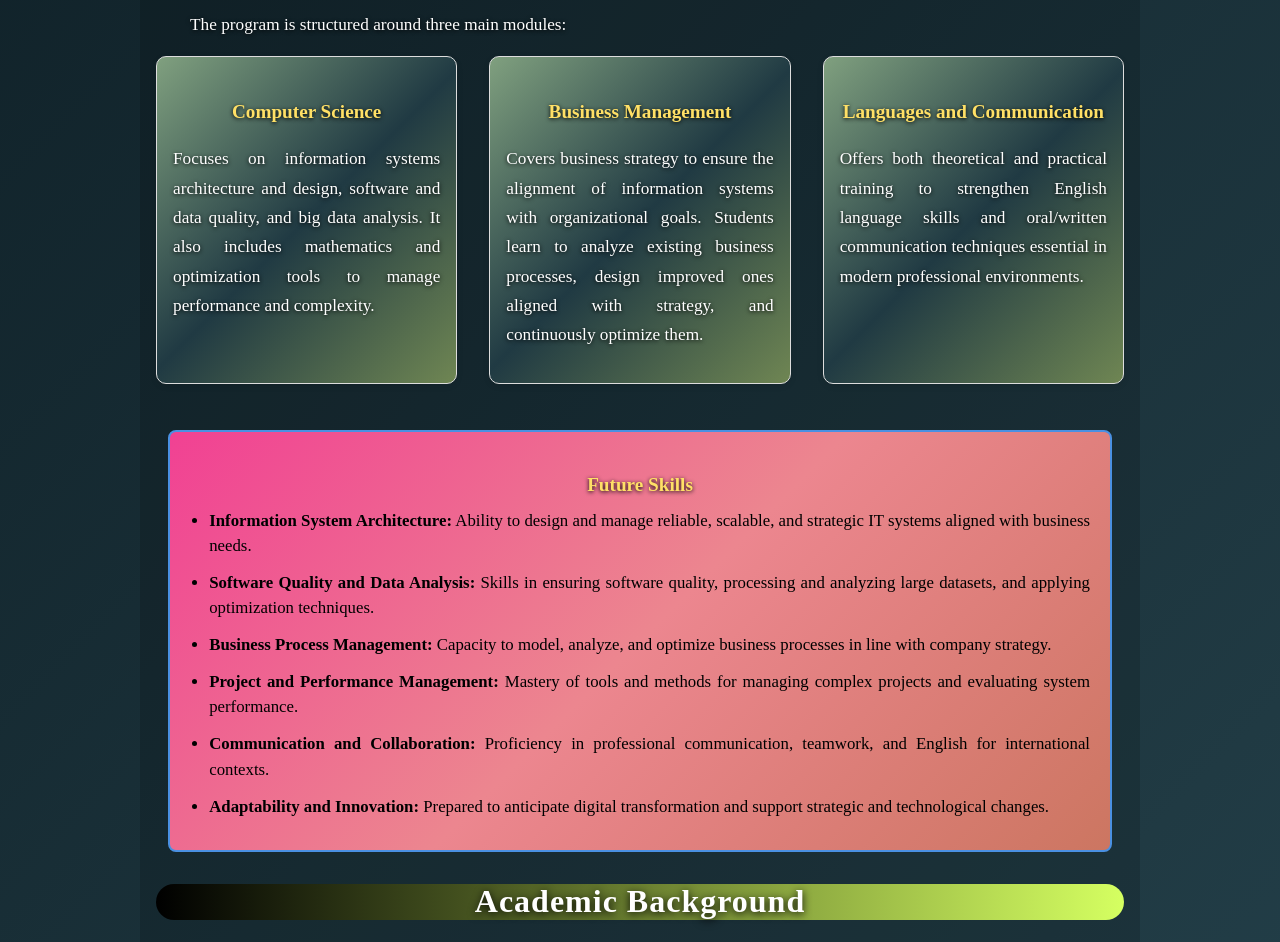
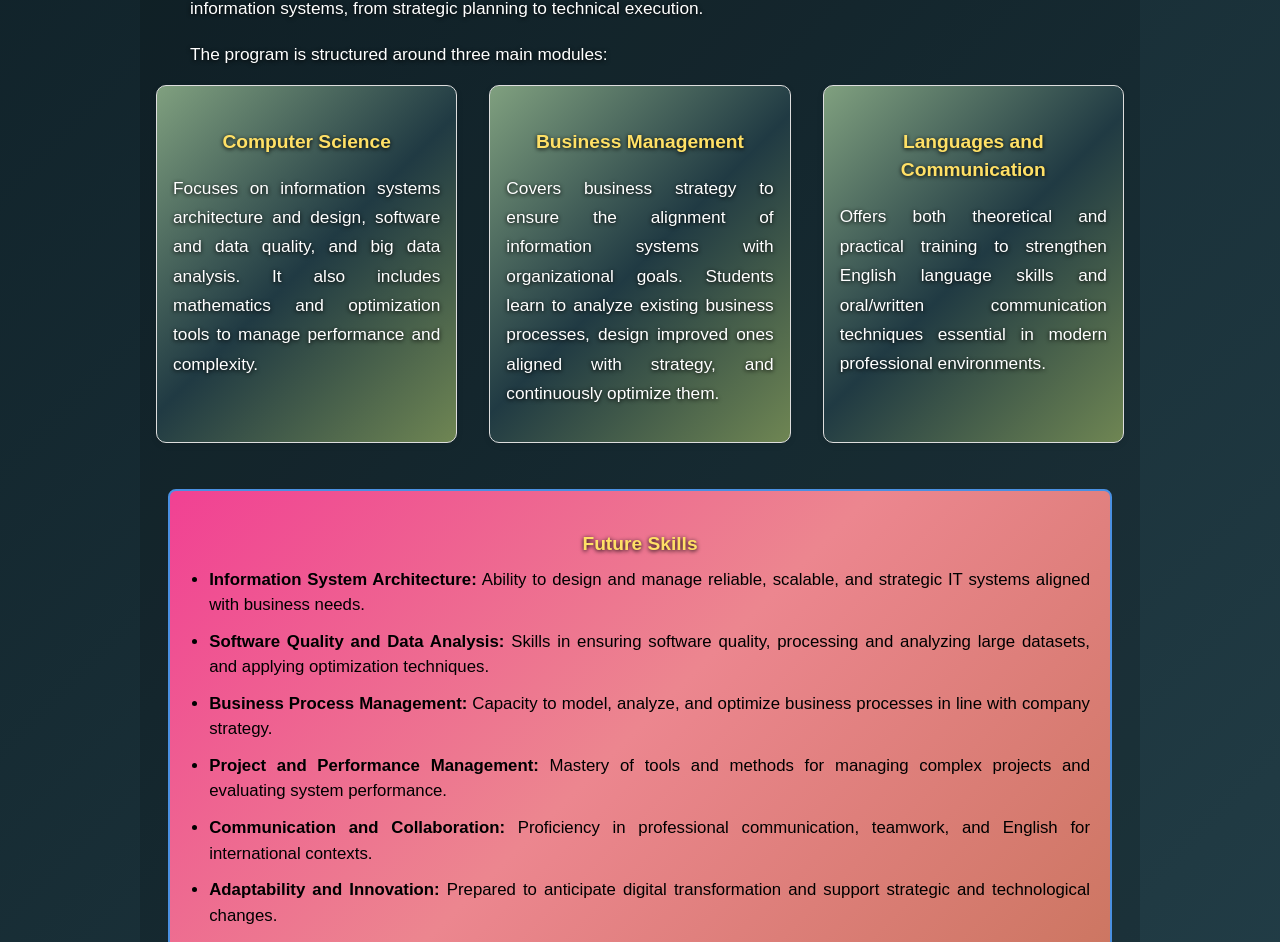
Before and after one commit to MisasoaRobison/Portfolio, a React (Vite) app: page /Portfolio/mystudies in a window 1280 px wide. Shown: the part 414-1356 px from the top of the page. Built offline with nearby package versions, Linux system fonts and the light colour scheme.

Commit message:
Initial commit

```diff
--- a/src/components/AboutMe.css
+++ b/src/components/AboutMe.css
@@ -46,6 +46,7 @@
   font-size: 11px;
   margin: 0;
   color: white;
+  font-family: 'Roboto Slab', sans-serif;
   text-align: center;
 }
 
--- a/src/components/AboutMe.jsx
+++ b/src/components/AboutMe.jsx
@@ -108,7 +108,7 @@ const styles = {
     boxSizing: 'border-box',
   },
   h1: {
-    fontFamily: '"Raleway", cursive',
+    fontFamily: '"Roboto Slab", sans-serif',
     background: 'linear-gradient(90deg,rgb(0, 0, 0),rgb(213, 255, 97))',
     padding: '0 4px',
     borderRadius: '50px',
@@ -157,7 +157,7 @@ const styles = {
   },
   cardTitle: {
     color: 'yellow',
-    fontFamily: '"Raleway", cursive',
+    fontFamily: '"Roboto Slab", sans-serif',
     fontWeight: 'bold',
     marginBottom: 8,
     textAlign: 'center',
--- a/src/components/Home.jsx
+++ b/src/components/Home.jsx
@@ -134,14 +134,14 @@ const styles = {
     textAlign: "left",
   },
   h1: {
-    fontFamily: '"Dancing Script", cursive',
+    fontFamily: '"Roboto Slab", sans-serif',
     fontSize: "3.2rem",
     marginBottom: "0.7rem",
     fontStyle: "italic",
     textAlign: "center",
   },
   h2: {
-    fontFamily: "cursive",
+    fontFamily: '"Roboto slab", sans-serif',
     fontSize: "2rem",
     color: "#a9cbd9",
     textAlign: "center",
@@ -149,7 +149,7 @@ const styles = {
     marginBottom: "1.7rem",
   },
   p: {
-    fontFamily: "cursive",
+    fontFamily: '"Roboto slab", sans-serif',
     fontSize: "1.18rem",
     marginBottom: "1.2rem",
     lineHeight: "1.7",
--- a/src/components/Navbar.jsx
+++ b/src/components/Navbar.jsx
@@ -70,7 +70,7 @@ const styles = {
     color: 'black',
     textDecoration: 'none',
     fontWeight: 'bold',
-    fontFamily: 'cursive',
+    fontFamily: '"Roboto slab", sans-serif',
     fontSize: '1.2rem',
     transition: 'color 0.3s',
     display: 'block',
--- a/src/components/Projects.jsx
+++ b/src/components/Projects.jsx
@@ -65,7 +65,7 @@ const styles = {
     boxSizing: "border-box",
   },
   h1: {
-    fontFamily: '"Raleway", cursive',
+    fontFamily: '"Roboto Slab", sans-serif',
     background: 'linear-gradient(90deg,rgb(0, 0, 0),rgb(213, 255, 97))',
     padding: '0 4px',
     borderRadius: '50px',
@@ -98,7 +98,7 @@ const styles = {
   },
   cardTitle: {
     color: '#ffe066',
-    fontFamily: '"Raleway", cursive',
+    fontFamily: '"Roboto Slab", sans-serif',
     fontWeight: 'bold',
     marginBottom: 12,
     fontSize: '1.2rem',
@@ -106,7 +106,7 @@ const styles = {
     textAlign: 'center',
   },
   cardText: {
-    fontFamily: 'cursive',
+    fontFamily: '"Roboto Slab", sans-serif',
     textAlign: 'justify',
     color: 'white',
     fontSize: '1.08rem',
--- a/src/components/Studies.jsx
+++ b/src/components/Studies.jsx
@@ -167,7 +167,7 @@ const styles = {
     textShadow: '0 1px 4px #000',
   },
   h1: {
-    fontFamily: '"Raleway", cursive',
+    fontFamily: '"Roboto Slab", sans-serif',
     background: 'linear-gradient(90deg,rgb(0, 0, 0),rgb(213, 255, 97))',
     padding: '0 4px',
     borderRadius: '50px',
@@ -190,7 +190,7 @@ const styles = {
     textShadow: '0 1px 4px #000',
   },
   p: {
-    fontFamily: 'cursive',
+    fontFamily: '"roboto slab", sans-serif',
     margin: '0 auto 1rem auto',
     lineHeight: 1.7,
     textAlign: 'justify',
@@ -218,7 +218,7 @@ const styles = {
     flex: '1 1 350px',
     marginBottom: '1rem',
     textAlign: 'justify',
-    fontFamily: 'cursive',
+    fontFamily: '"roboto slab", sans-serif',
     textShadow: '0 1px 4px #000',
   },
   card2: {
@@ -233,12 +233,12 @@ const styles = {
     flex: '1 1 220px',
     marginBottom: '1rem',
     textAlign: 'justify',
-    fontFamily: 'cursive',
+    fontFamily: '"roboto slab", sans-serif',
     textShadow: '0 1px 4px #000',
   },
   cardTitle: {
     color: '#ffe066',
-    fontFamily: '"Raleway", cursive',
+    fontFamily: '"Roboto Slab", sans-serif',
     fontWeight: 'bold',
     marginBottom: 8,
     fontSize: '1.2rem',
@@ -246,7 +246,7 @@ const styles = {
     textAlign: 'center',
   },
   cardText: {
-    fontFamily: 'cursive',
+    fontFamily: '"roboto slab", sans-serif',
     textAlign: 'justify',
     color: 'white',
     fontSize: '1.08rem',
@@ -260,7 +260,7 @@ const styles = {
     background: 'linear-gradient(135deg,rgb(241, 65, 147),rgb(236, 134, 143),rgb(204, 118, 97))',
     margin: '20px auto 30px auto',
     color: 'black',
-    fontFamily: 'cursive',
+    fontFamily: '"roboto slab", sans-serif',
     textShadow: 'none',
     maxWidth: 900,
   },
@@ -271,7 +271,7 @@ const styles = {
     background: 'linear-gradient(135deg,rgb(65, 241, 88),rgb(141, 255, 196),rgb(93, 233, 33))',
     margin: '20px auto 30px auto',
     color: 'black',
-    fontFamily: 'cursive',
+    fontFamily: '"roboto slab", sans-serif',
     maxWidth: 900,
     textShadow: 'none',
   },
@@ -280,7 +280,7 @@ const styles = {
     margin: 0,
   },
   li: {
-    fontFamily: 'cursive',
+    fontFamily: '"roboto slab", sans-serif',
     textAlign: 'justify',
     marginBottom: '0.7em',
     fontSize: '1.05rem',
@@ -288,7 +288,7 @@ const styles = {
     textShadow: '0 1px 4px #000',
   },
   liBlack: {
-    fontFamily: 'cursive',
+    fontFamily: '"roboto slab", sans-serif',
     textAlign: 'justify',
     marginBottom: '0.7em',
     fontSize: '1.05rem',
```
